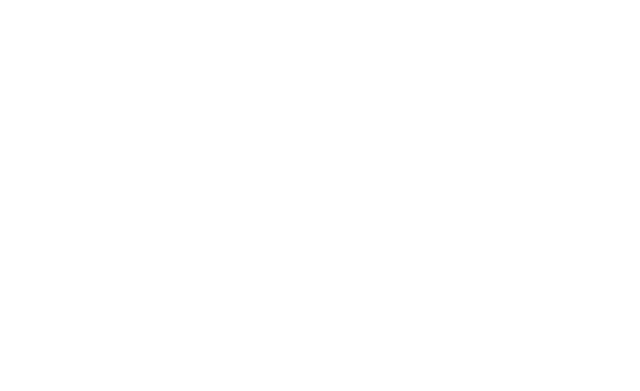
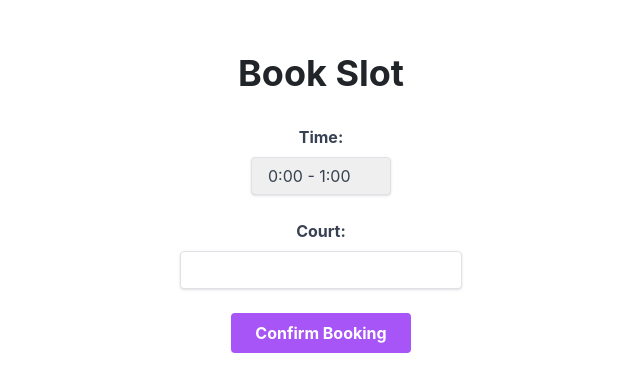
Before and after one commit to shivamyneni/Resto, a React (Create React App) app in the folder Frontend/: page /BookSlot/1 in a window 1280 px wide. Before the commit this address had no page. Shown: the part 185-576 px from the top of the page, without its empty margins (319-959 px from the left). Built offline with nearby package versions, Linux system fonts and the light colour scheme.

Commit message:
added the slot booking page

```diff
--- a/Frontend/src/App.js
+++ b/Frontend/src/App.js
@@ -18,7 +18,7 @@
 import ResetPassword from './pages/ResetPassword';
 import CustomerView from './pages/CustomerView';
 import VenueDetailsCustomer from './pages/VenueDetailsCustomer';
-// import BookSlot from './pages/BookSlot';
+import BookSlot from './pages/BookSlot';
 
 export default function App() {
   return (
@@ -39,6 +39,7 @@
         <Route path="AddActivity/:id" element={<AddActivity />} />
         <Route path="resetpw" element={<ResetPassword />} />
         <Route path="user-profile" element={<UserProfile />} />
+        <Route path="BookSlot/:id" element={<BookSlot />} />
       </Routes>
     </div>
   );
--- a/Frontend/src/pages/BookSlot.js
+++ b/Frontend/src/pages/BookSlot.js
@@ -0,0 +1,126 @@
+// import React, { useState } from 'react';
+// import { useParams, useNavigate } from 'react-router-dom';
+// import axios from 'axios';
+
+// export default function BookSlot() {
+//   const { id } = useParams();
+//   const navigate = useNavigate();
+//   const [selectedTime, setSelectedTime] = useState(0);
+//   const [textInput, setTextInput] = useState('');
+
+//   const handleTimeChange = (event) => {
+//     setSelectedTime(parseInt(event.target.value));
+//   };
+
+//   const handleTextChange = (event) => {
+//     setTextInput(event.target.value);
+//   };
+
+//   const handleSubmit = (e) => {
+//     e.preventDefault();
+//     axios.post("/bookslot",{
+//         time: selectedTime,
+//         text: textInput,
+//         venueId: id,
+//     }).then(res => {
+//         console.log(res)
+//         if (res.data.error){
+//             alert(res.data.error)
+//         } else {
+//             navigate(`/previouspage`)
+//         }
+//     })
+//     .catch((error) => {
+//         const errorCode = error.code;
+//         const errorMessage = error.message;
+//         console.log(errorCode, errorMessage);
+//     });
+//   };
+
+//   return (
+//     <div>
+//       <h1>Book Slot</h1>
+//       <form onSubmit={handleSubmit}>
+//         <label for="time">Time:</label>
+//         <select id="time" value={selectedTime} onChange={handleTimeChange}>
+//           {[...Array(24)].map((_, index) => (
+//             <option value={index} key={index}>
+//               {index}:00 - {index + 1}:00
+//             </option>
+//           ))}
+//         </select>
+//         <br />
+//         <label for="text">Text:</label>
+//         <input type="text" id="text" value={textInput} onChange={handleTextChange} />
+//         <br />
+//         <button type="submit">Confirm Booking</button>
+//       </form>
+//     </div>
+//   );
+// }
+
+
+import React, { useState } from 'react';
+import { useParams, useNavigate } from 'react-router-dom';
+import axios from 'axios';
+
+export default function BookSlot() {
+  const { id } = useParams();
+  const navigate = useNavigate();
+  const [selectedTime, setSelectedTime] = useState(0);
+  const [textInput, setTextInput] = useState('');
+
+  const handleTimeChange = (event) => {
+    setSelectedTime(parseInt(event.target.value));
+  };
+
+  const handleTextChange = (event) => {
+    setTextInput(event.target.value);
+  };
+
+  const handleSubmit = (e) => {
+    e.preventDefault();
+    axios.post("/bookslot",{
+        time: selectedTime,
+        text: textInput,
+        venueId: id,
+    }).then(res => {
+        console.log(res)
+        if (res.data.error){
+            alert(res.data.error)
+        } else {
+            navigate(`/previouspage`)
+        }
+    })
+    .catch((error) => {
+        const errorCode = error.code;
+        const errorMessage = error.message;
+        console.log(errorCode, errorMessage);
+    });
+  };
+
+  return (
+    <div className="flex flex-col items-center justify-center h-screen">
+      <h1 className="text-4xl font-bold mb-8">Book Slot</h1>
+      <form onSubmit={handleSubmit} className="w-2/3 flex flex-col items-center">
+        <div className="mb-6">
+          <label htmlFor="time" className="block text-gray-700 font-bold mb-2">Time:</label>
+          <select id="time" value={selectedTime} onChange={handleTimeChange} className="shadow appearance-none border rounded w-full py-2 px-3 text-gray-700 leading-tight focus:outline-none focus:shadow-outline">
+            {[...Array(24)].map((_, index) => (
+              <option value={index} key={index}>
+                {index}:00 - {index + 1}:00
+              </option>
+            ))}
+          </select>
+        </div>
+        <div className="mb-6">
+          <label htmlFor="text" className="block text-gray-700 font-bold mb-2">Court:</label>
+          <input type="text" id="text" value={textInput} onChange={handleTextChange} className="shadow appearance-none border rounded w-full py-2 px-3 text-gray-700 leading-tight focus:outline-none focus:shadow-outline" />
+        </div>
+        <div className="mb-6">
+          <button type="submit" className="bg-purple-500 hover:bg-purple-700 text-white font-bold py-2 px-4 rounded">Confirm Booking</button>
+        </div>
+      </form>
+    </div>
+  );
+}
```
